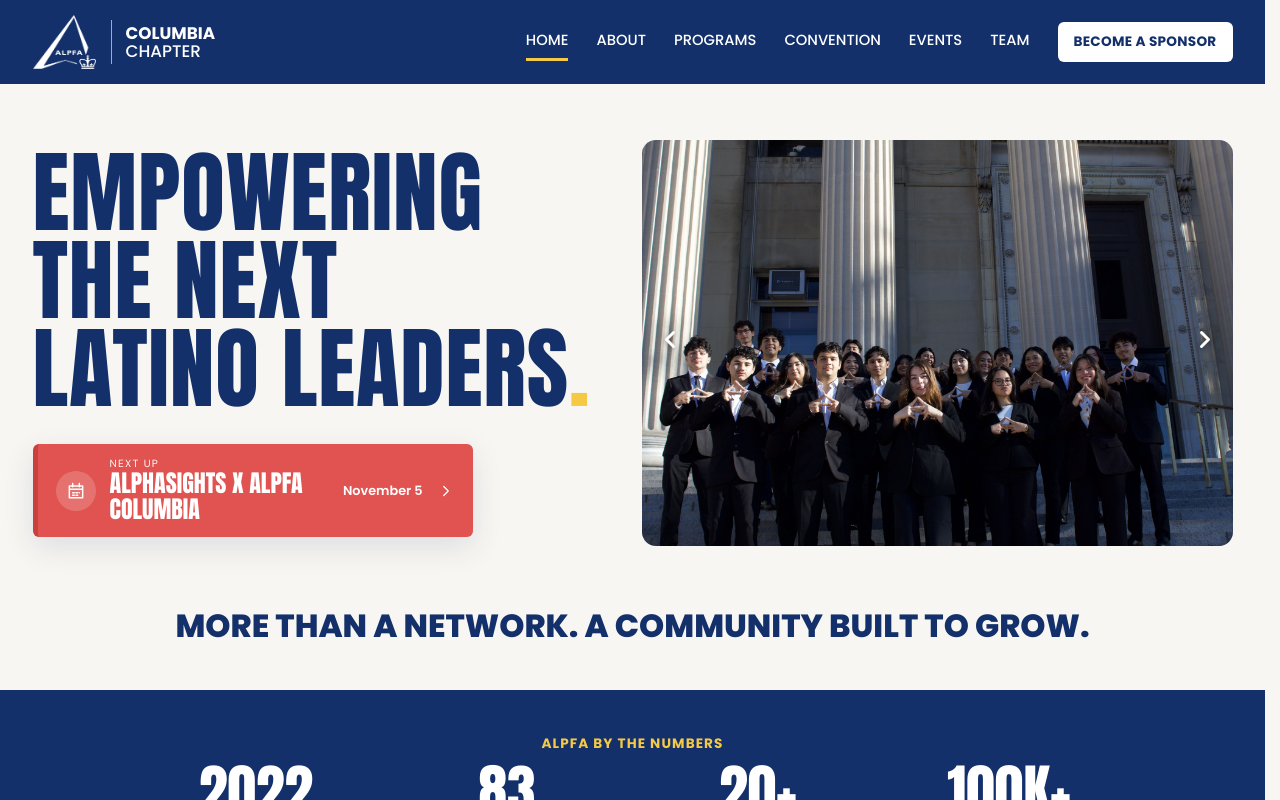
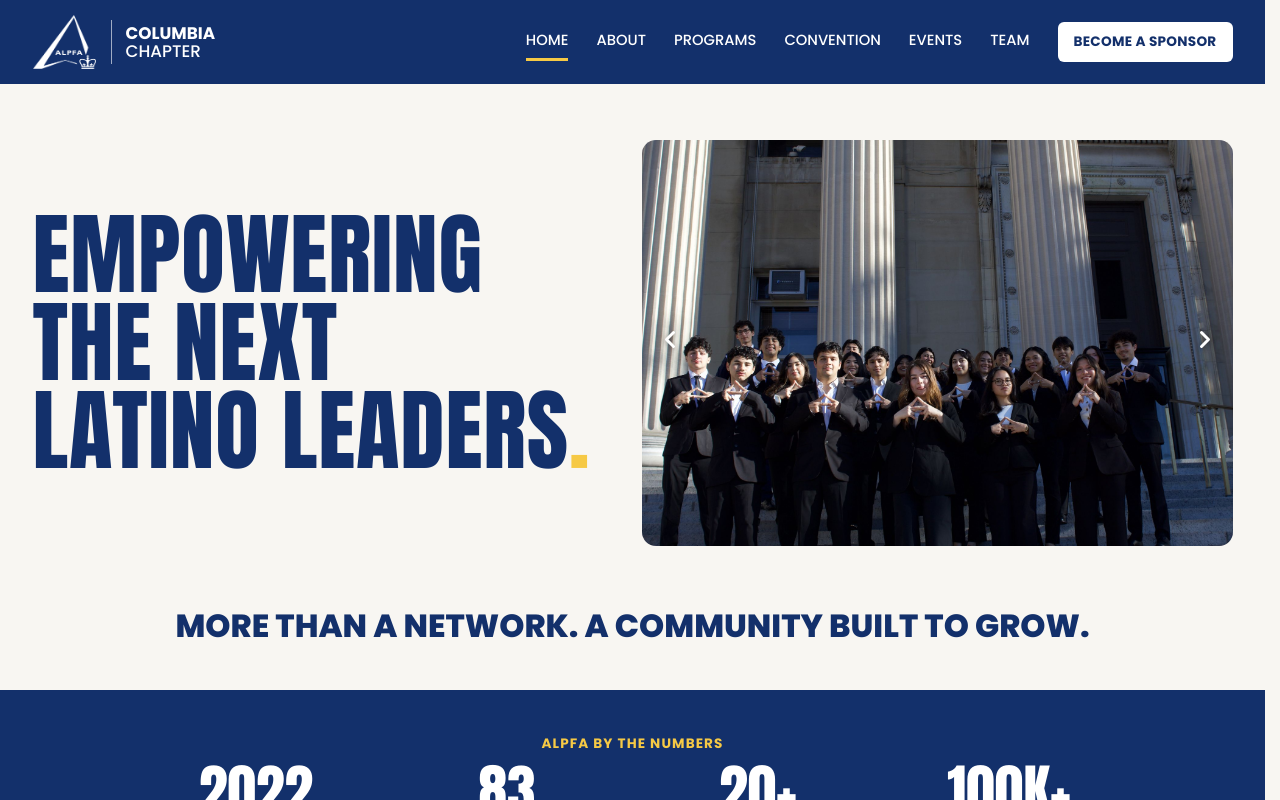
Before and after one commit to michellemai122/alpfa-columbia-website, a React (Vite) app: page / in a window 1280 px wide. Shown: the top 800 px of the page. Built offline with nearby package versions, Linux system fonts and the light colour scheme.

Commit message:
Remove the Next up banner from Home
Co-Authored-By: Claude Opus 5.5 <noreply@anthropic.com>

```diff
--- a/src/pages/Home.tsx
+++ b/src/pages/Home.tsx
@@ -1,13 +1,9 @@
-import { Link } from 'react-router-dom'
 import { Carousel } from '../components/Carousel'
 import { Faq } from '../components/Faq'
 import { Icon } from '../components/Icon'
 import { Photo } from '../components/Photo'
 import { faq } from '../data/faq'
-import { upcomingEvents } from '../data/events'
 import { memberOfTheMonth, stats } from '../data/site'
-
-const nextEvent = upcomingEvents[0]
 
 const heroPhotos = [
   { src: '/images/hero-1.jpg', alt: 'ALPFA Columbia members on the Low Library steps' },
@@ -27,19 +23,6 @@ export function Home() {
             <br />
             Latino leaders<span className="dot">.</span>
           </h1>
-          <Link className="next-up" to="/events">
-            <span className="next-up__icon">
-              <Icon name="calendar" size={20} />
-            </span>
-            <span className="next-up__text">
-              <small>Next up</small>
-              <strong>{nextEvent.title}</strong>
-            </span>
-            <span className="next-up__date">
-              {new Date(`${nextEvent.date}T12:00:00`).toLocaleDateString('en-US', { month: 'long', day: 'numeric' })}
-            </span>
-            <Icon name="chevron-right" size={18} />
-          </Link>
         </div>
         <Carousel className="hero__carousel" photos={heroPhotos} />
       </section>
```
